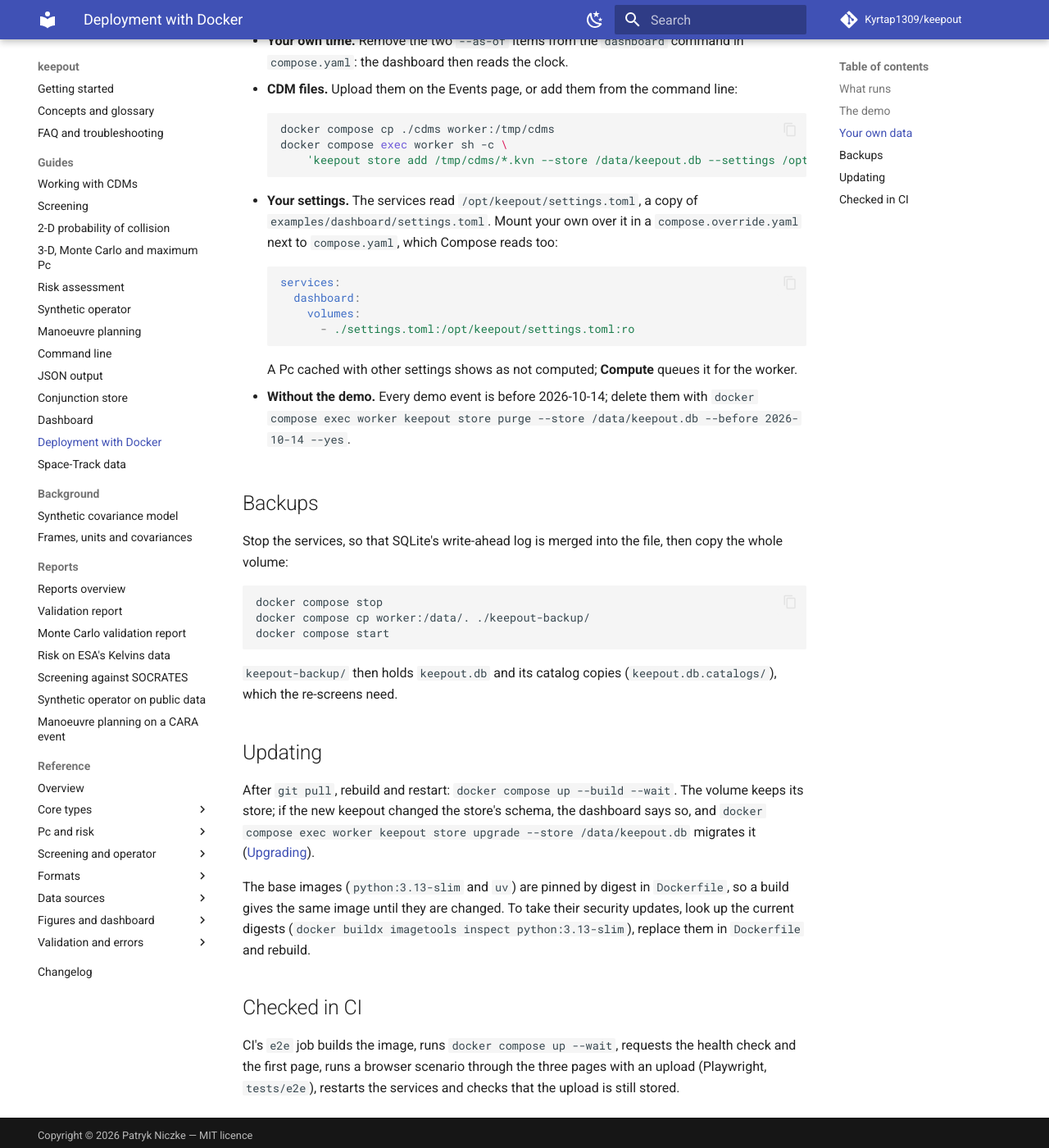
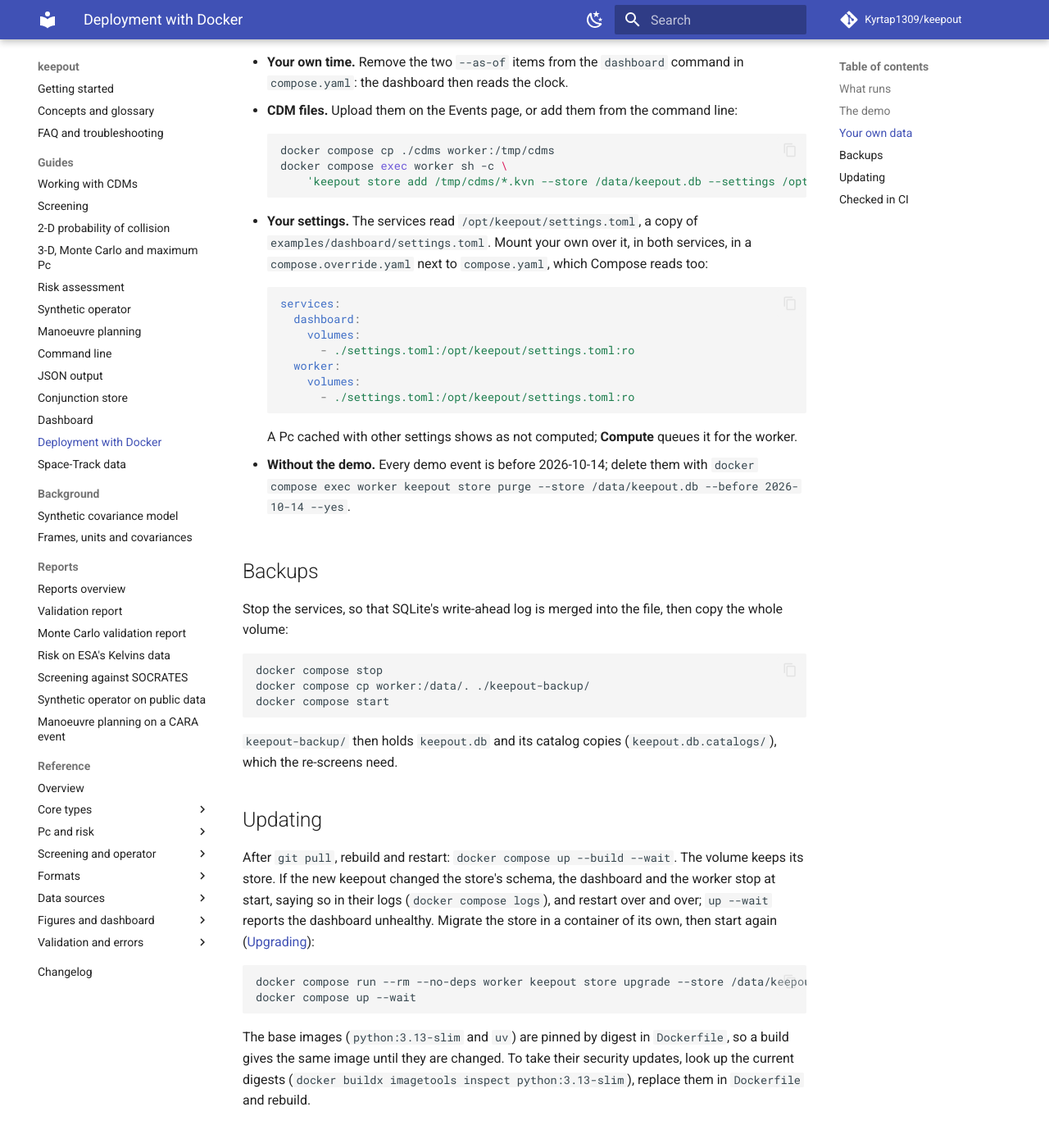
Before and after one commit to Kyrtap1309/keepout, an MkDocs documentation site: the page built from docs/deployment.md, in a window 1280 px wide and 1400 px high, scrolled down 1510 px. Shown: the whole window at 82% size. Built offline with MkDocs 1.6.1 and Material for MkDocs 9.7.7, drawn with Linux system fonts in a browser that asks for light colours; comment, search, counter and statistics services are not loaded; some of the changed text lies outside the part shown.

Commit message:
fix: no public IP lookup by the dashboard; working upgrade and settings recipes

````diff
--- a/docs/deployment.md
+++ b/docs/deployment.md
@@ -31,7 +31,9 @@ from `Dockerfile`:
   previous `up` or your own, is left as it is.
 - **`dashboard`** is `keepout dashboard` on that store. Inside the container
   it listens on every address (`--host 0.0.0.0`, which prints a warning in
-  its log); the host publishes it on 127.0.0.1:8501 only. Its healthcheck
+  its log); the host publishes it on 127.0.0.1:8501 only. It names
+  itself `http://localhost:8501` in its log, so Streamlit does not look the
+  machine's public IP up over the network. Its healthcheck
   asks Streamlit's `/_stcore/health`, and `up --wait` waits for it.
 - **`worker`** is `keepout worker` on the same store: it computes the Pc of
   uploaded CDMs and the manoeuvre plans queued from the dashboard.
@@ -78,12 +80,16 @@ path it had when the image was built, kept by the store as a label.
     ```
 
 - **Your settings.** The services read `/opt/keepout/settings.toml`, a
-  copy of `examples/dashboard/settings.toml`. Mount your own over it in a
-  `compose.override.yaml` next to `compose.yaml`, which Compose reads too:
+  copy of `examples/dashboard/settings.toml`. Mount your own over it, in
+  both services, in a `compose.override.yaml` next to `compose.yaml`, which
+  Compose reads too:
 
     ```yaml
     services:
       dashboard:
+        volumes:
+          - ./settings.toml:/opt/keepout/settings.toml:ro
+      worker:
         volumes:
           - ./settings.toml:/opt/keepout/settings.toml:ro
     ```
@@ -112,9 +118,16 @@ docker compose start
 ## Updating
 
 After `git pull`, rebuild and restart: `docker compose up --build --wait`.
-The volume keeps its store; if the new keepout changed the store's schema,
-the dashboard says so, and `docker compose exec worker keepout store
-upgrade --store /data/keepout.db` migrates it ([Upgrading](store.md#upgrading)).
+The volume keeps its store. If the new keepout changed the store's schema,
+the dashboard and the worker stop at start, saying so in their logs
+(`docker compose logs`), and restart over and over; `up --wait` reports the
+dashboard unhealthy. Migrate the store in a container of its own, then
+start again ([Upgrading](store.md#upgrading)):
+
+```bash
+docker compose run --rm --no-deps worker keepout store upgrade --store /data/keepout.db
+docker compose up --wait
+```
 
 The base images (`python:3.13-slim` and `uv`) are pinned by digest in
 `Dockerfile`, so a build gives the same image until they are changed. To
````
Also changed, not shown: 2 other files.
